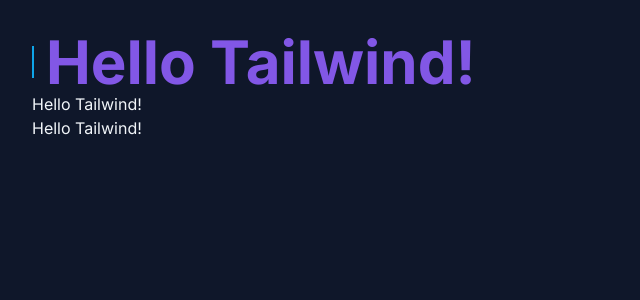
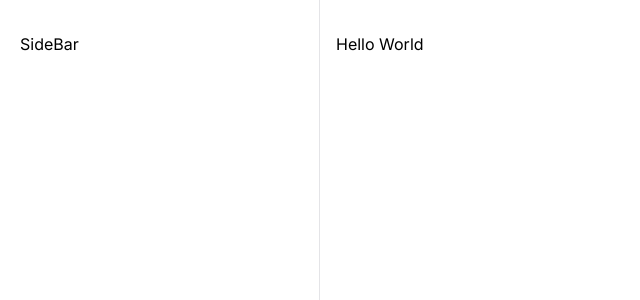
Before and after one commit to fabiobatoni/mastering_tailwind, a Next.js app in the folder tailwind-next/: page / in a window 1280 px wide. Shown: the top 300 px of the page, without its empty margins (0-640 px from the left). Built offline with nearby package versions, Linux system fonts and the light colour scheme.

Commit message:
Start Sidebar

```diff
--- a/tailwind-next/src/app/layout.tsx
+++ b/tailwind-next/src/app/layout.tsx
@@ -16,7 +16,16 @@ export default function RootLayout({
 }) {
   return (
     <html lang="en">
-      <body className={inter.className}>{children}</body>
+      <body className={inter.className}>
+        <div className='min-h-screen grid grid-cols-app'>
+          <aside className='border-r border-zinc-200 px-5 py-8'>
+            SideBar
+          </aside>
+      	  <main className='px-4 pb-12 pt-8'>
+          {children}
+          </main>
+        </div>
+      </body>
     </html>
   )
 }
--- a/tailwind-next/src/app/page.tsx
+++ b/tailwind-next/src/app/page.tsx
@@ -1,12 +1,6 @@
 export default function Home() {
   return (
-    <div className="p-8 bg-slate-900 text-slate-100 h-screen">
-      <h1 className="font-bold text-3xl sm:text-5xl lg:text-6xl flex items-center gap-3 text-fabio before:w-0.5 before:h-8 before:bg-sky-500 before:flex">
-        Hello Tailwind!
-      </h1>
-      <h1>Hello Tailwind!</h1>
-      <h1>Hello Tailwind!</h1>
-    </div>
+    <h1>Hello World</h1>
   );
 }
 
--- a/tailwind-next/tailwind.config.ts
+++ b/tailwind-next/tailwind.config.ts
@@ -4,6 +4,11 @@ const config: Config = {
   content: ["./src/**/*.tsx"],
   theme: {
     extend: {
+
+      gridTemplateColumns: {
+        app: 'minmax(18rem, 20rem) 1fr'
+      },
+
       colors: {
         fabio: "#8257e6",
       },
```
